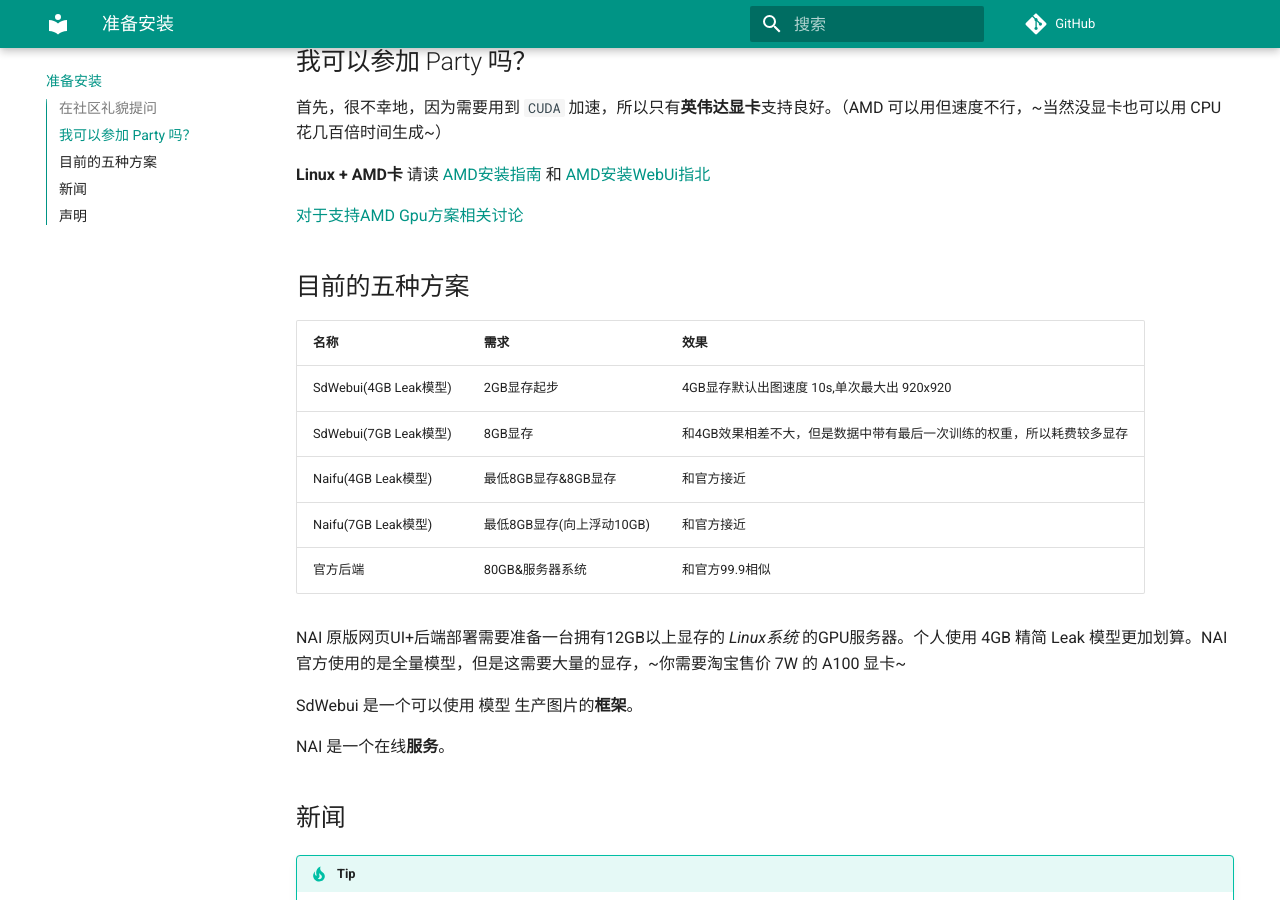
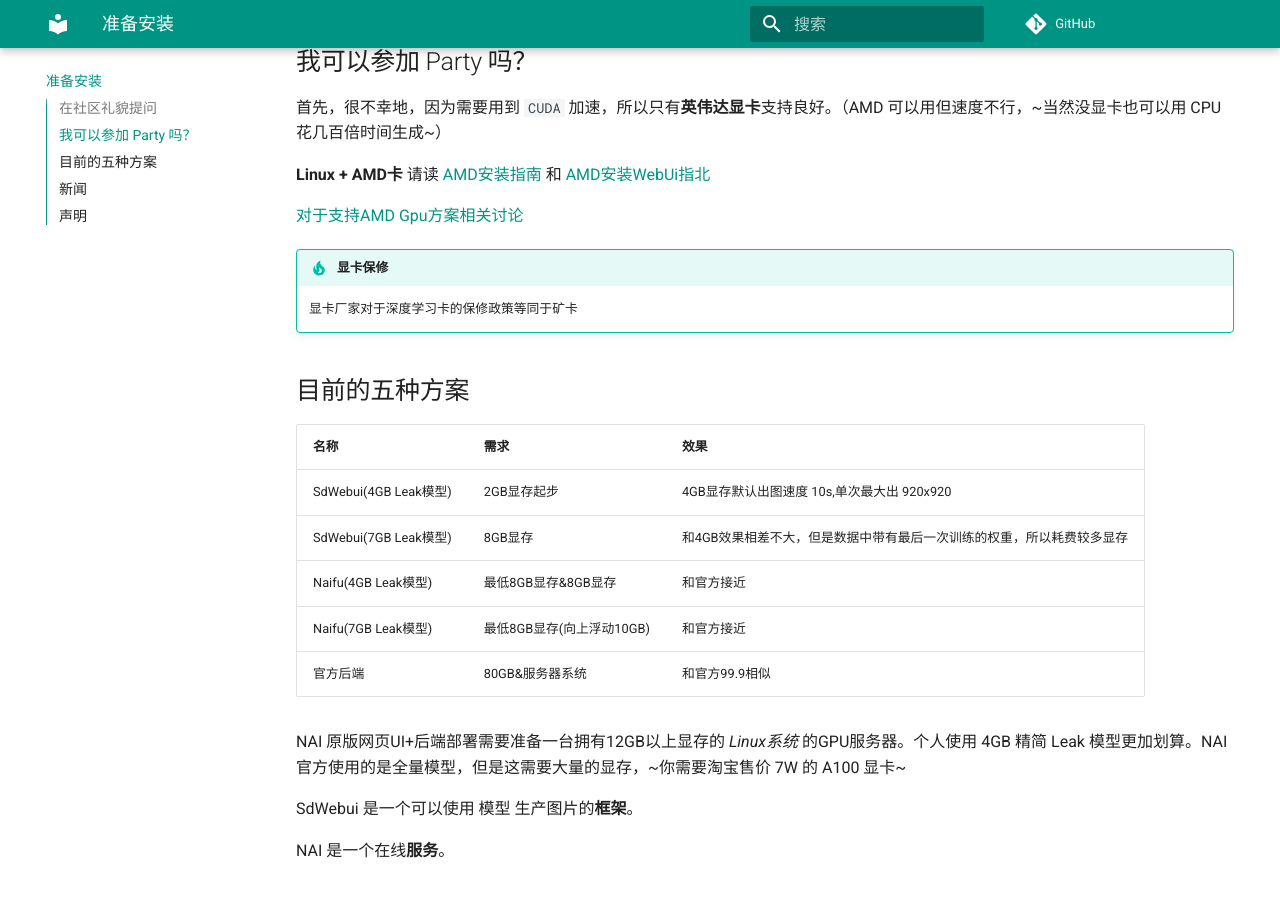
Before and after one commit to sudoskys/StableDiffusionBook, an MkDocs documentation site: the page built from docs/2_prepare.md, in a window 1280 px wide and 900 px high, scrolled down 475 px. Built offline with MkDocs 1.6.1 and Material for MkDocs 9.7.7, drawn with Linux system fonts in a browser that asks for light colours; comment, search, counter and statistics services are not loaded.

Commit message:
Update 2_prepare.md

```diff
--- a/docs/2_prepare.md
+++ b/docs/2_prepare.md
@@ -24,6 +24,8 @@
 
 [对于支持AMD Gpu方案相关讨论](https://github.com/AUTOMATIC1111/stable-diffusion-webui/discussions/1046)
 
+!!! tip "显卡保修"
+    显卡厂家对于深度学习卡的保修政策等同于矿卡
 
 ## 目前的五种方案
 
```
